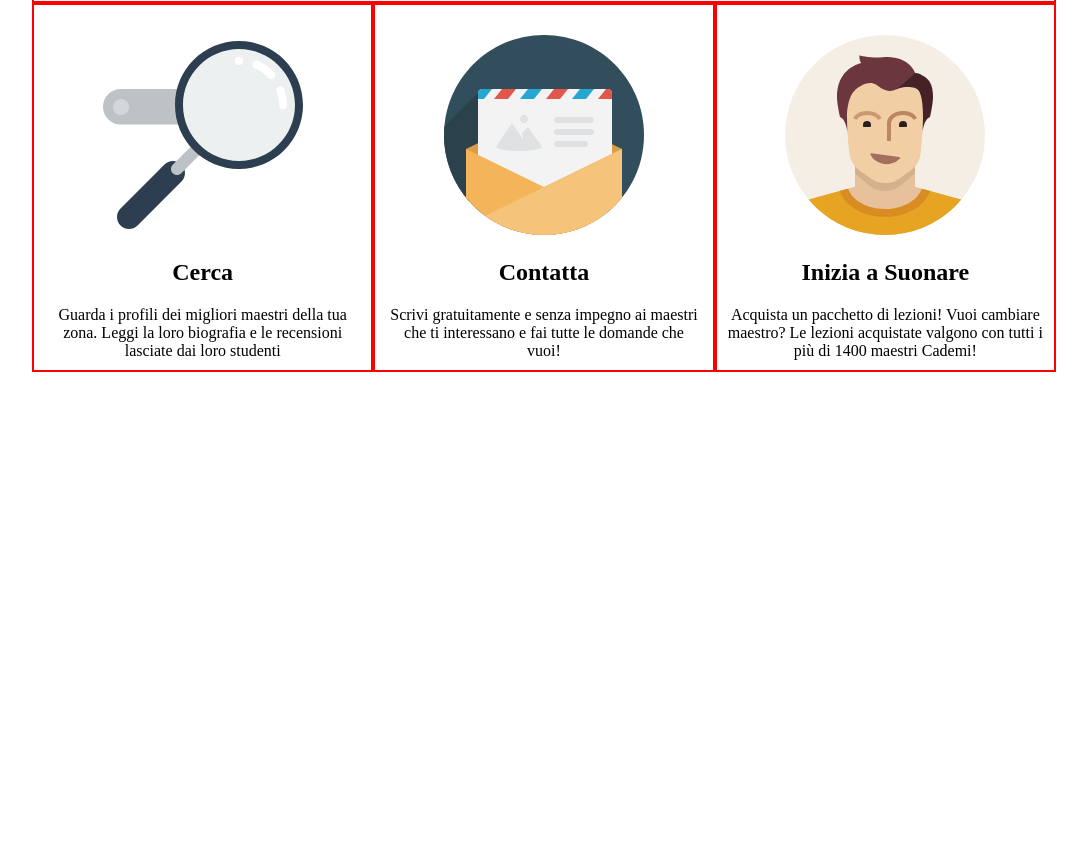
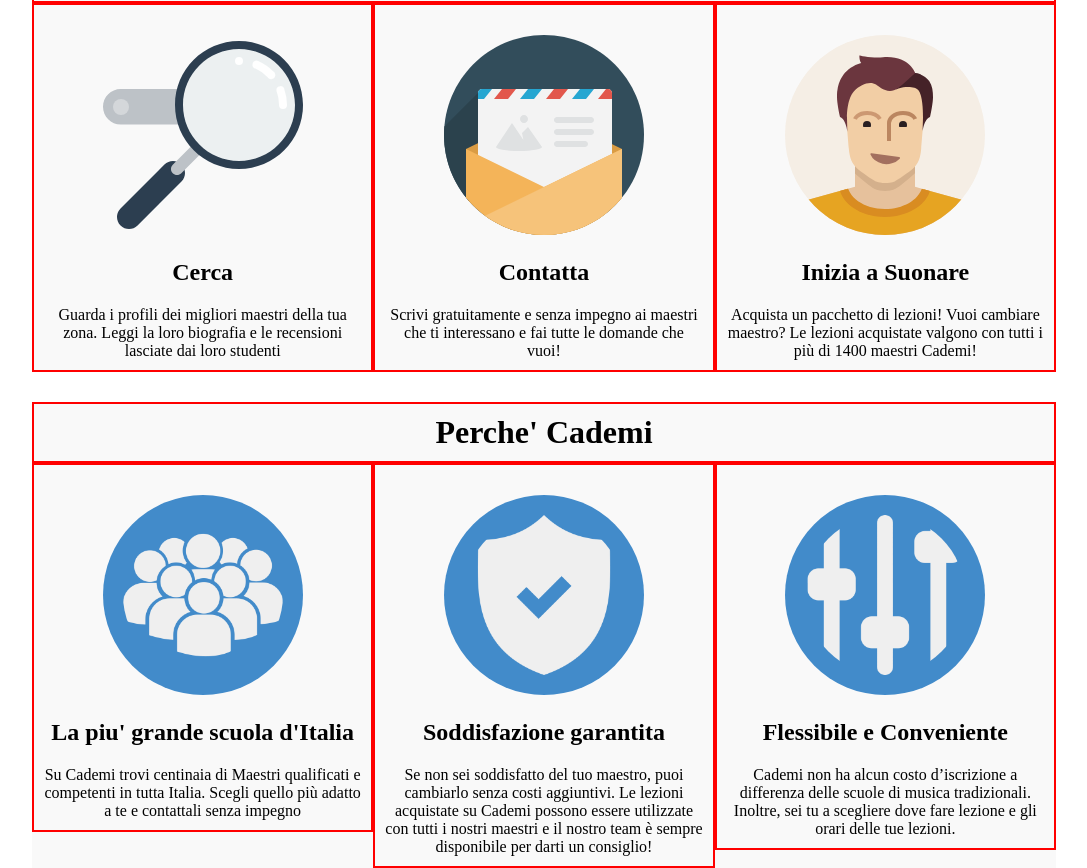
Before and after one commit to ailequal/html-css-resp-wannabe-12bool, a plain HTML site: page index.html in a window 1280 px wide. Shown: the part 548-1416 px from the top of the page, without its empty margins (96-1183 px from the left). Before the commit the page ends 920 px from the top, so only its background shows below. Drawn offline with Linux system fonts and the light colour scheme.

Commit message:
Added last section

```diff
--- a/css/style.css
+++ b/css/style.css
@@ -14,6 +14,15 @@ body {
 /* main */
 .text_align_center {
   text-align: center;
+}
+
+.how, .why {
+  background-color: #f9f9f9;
+}
+
+.why img {
+  border-radius: 50%;
+  background-color: #428bca;
 }
 
 /* large */
@@ -34,6 +43,10 @@ body {
 
   .img_height {
     height: 200px;
+  }
+
+  .img_padding {
+    padding: 20px;
   }
 
   .margin_top {
@@ -61,6 +74,10 @@ body {
     height: 120px;
   }
 
+  .img_padding {
+    padding: 16px;
+  }
+
   .margin_top {
     margin-top: 10px;
   }
@@ -86,6 +103,10 @@ body {
     height: 90px;
   }
 
+  .img_padding {
+    padding: 12px;
+  }
+
   .margin_top {
     margin-top: 8px;
   }
--- a/index.html
+++ b/index.html
@@ -52,6 +52,26 @@
         <p class="margin_top">Acquista un pacchetto di lezioni! Vuoi cambiare maestro? Le lezioni acquistate valgono con tutti i più di 1400 maestri Cademi!</p>
       </div>
     </div>
+    <div class="why container text_align_center">
+      <div class="col-lg-12 col-md-12 col-xs-12">
+        <h2 class="paragraph_title">Perche' Cademi</h2>
+      </div>
+      <div class="col-lg-4 col-md-12 col-xs-12">
+        <img class="img_height margin_top img_padding" src="img/icon/profile.png" alt="Persone">
+        <h3 class="paragraph_subtitle margin_top">La piu' grande scuola d'Italia</h3>
+        <p class="margin_top">Su Cademi trovi centinaia di Maestri qualificati e competenti in tutta Italia. Scegli quello più adatto a te e contattali senza impegno</p>
+      </div>
+      <div class="col-lg-4 col-md-12 col-xs-12">
+        <img class="img_height margin_top img_padding" src="img/icon/secure.png" alt="Persone">
+        <h3 class="paragraph_subtitle margin_top">Soddisfazione garantita</h3>
+        <p class="margin_top">Se non sei soddisfatto del tuo maestro, puoi cambiarlo senza costi aggiuntivi. Le lezioni acquistate su Cademi possono essere utilizzate con tutti i nostri maestri e il nostro team è sempre disponibile per darti un consiglio!</p>
+      </div>
+      <div class="col-lg-4 col-md-12 col-xs-12">
+        <img class="img_height margin_top img_padding" src="img/icon/flex.png" alt="Persone">
+        <h3 class="paragraph_subtitle margin_top">Flessibile e Conveniente</h3>
+        <p class="margin_top">Cademi non ha alcun costo d’iscrizione a differenza delle scuole di musica tradizionali. Inoltre, sei tu a scegliere dove fare lezione e gli orari delle tue lezioni.</p>
+      </div>
+    </div>
   </main>
   <!-- /main -->
 
```
